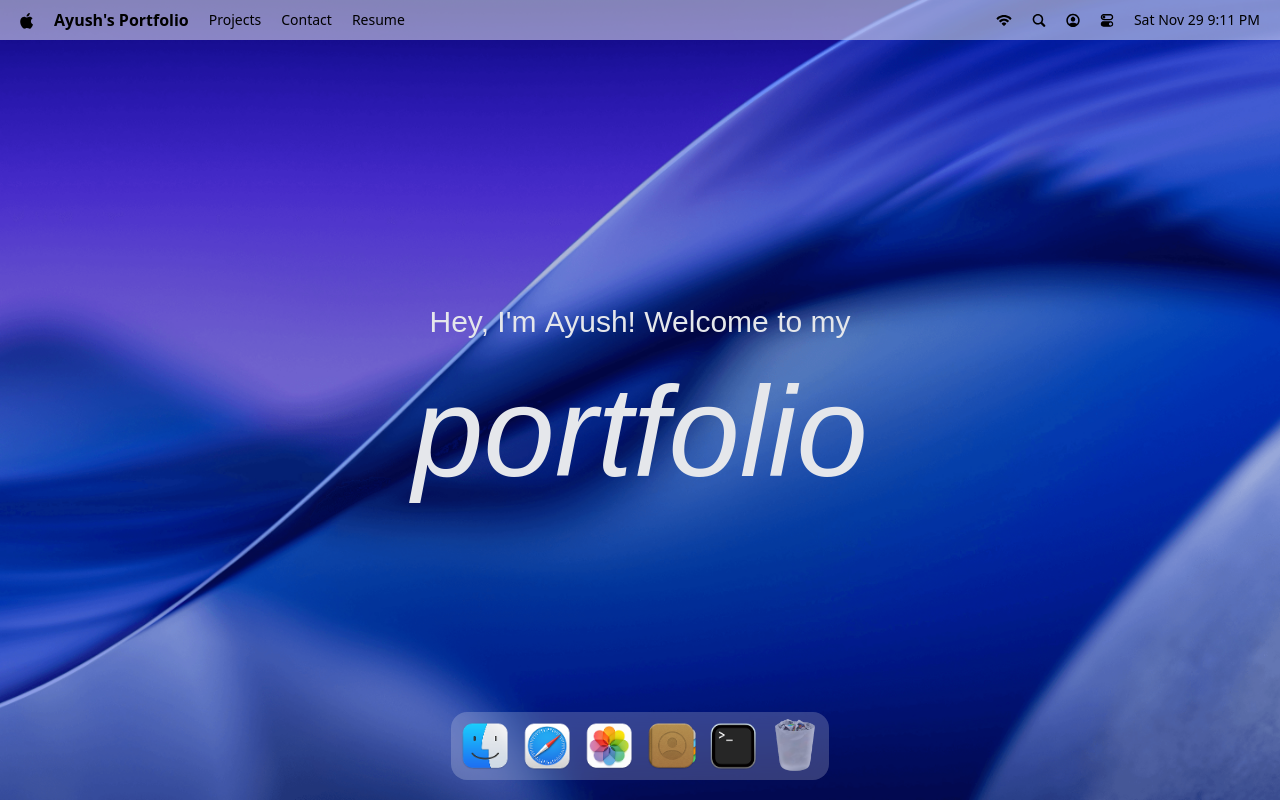
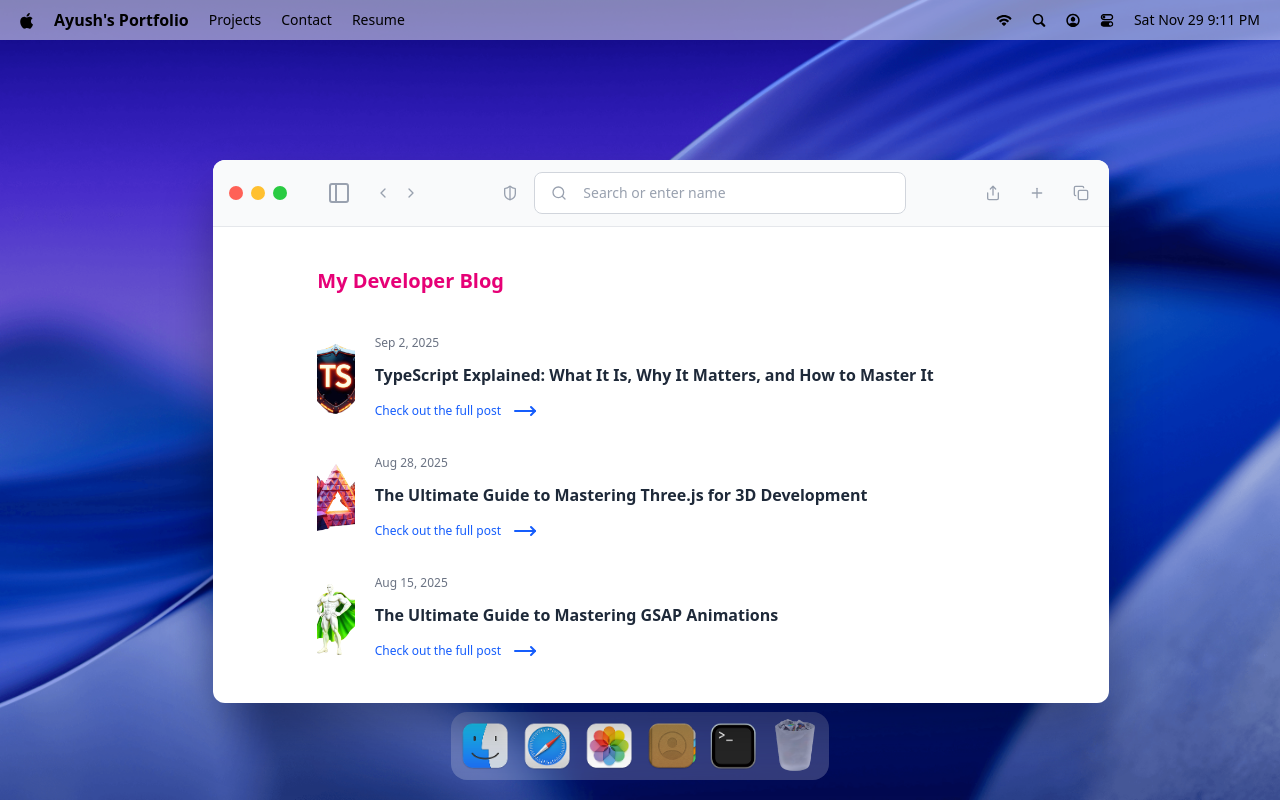
Before and after one commit to aayush-webdev/Mac_OS-Portfolio, a React (Vite) app: page / in a window 1280 px wide. Both pictures are taken after a click on the button 547 px from the left and 746 px from the top of the page. Built offline with nearby package versions, Linux system fonts and the light colour scheme; a web font is replaced by a local one.

Commit message:
add Safari window component and update imports

```diff
--- a/src/App.jsx
+++ b/src/App.jsx
@@ -2,7 +2,7 @@
 import gsap from 'gsap';
 import React from 'react'
 import Draggable from 'gsap/Draggable';
-import { Terminal } from '#windows/index.js';
+import { Safari, Terminal  } from '#windows/index.js';
 gsap.registerPlugin(Draggable);
 
 const App = () => {
@@ -13,6 +13,9 @@
     <Dock />
 
     <Terminal />
+
+    <Safari />
+
    </main>
   )
 }
--- a/src/constants/index.js
+++ b/src/constants/index.js
@@ -102,23 +102,23 @@
 const techStack = [
   {
     category: "Frontend",
-    items: ["React.js", "Next.js", "TypeScript"],
+    items: ["React.js", "GSAP",],
   },
-  {
-    category: "Mobile",
-    items: ["React Native", "Expo"],
-  },
+  // {
+  //   category: "Mobile",
+  //   items: ["React Native", "Expo"],
+  // },
   {
     category: "Styling",
-    items: ["Tailwind CSS", "Sass", "CSS"],
+    items: ["Tailwind CSS", "BS5", "CSS"],
   },
   {
     category: "Backend",
-    items: ["Node.js", "Express", "NestJS", "Hono"],
+    items: ["Node.js", "PHP"],
   },
   {
     category: "Database",
-    items: ["MongoDB", "PostgreSQL"],
+    items: ["MongoDB", "MySQL"],
   },
   {
     category: "Dev Tools",
--- /dev/null
+++ b/src/windows/Safari.jsx
@@ -0,0 +1,69 @@
+import { WindowControls } from "#components";
+import { blogPosts } from "#constants";
+import WindowWrapper from "#hoc/WindowWrapper.jsx";
+import { ChevronLeft, ChevronRight, Copy, MoveRight, PanelLeft, Plus, Search, Share, ShieldHalf, } from "lucide-react";
+
+const SafariComponent = () => {
+  return (
+   <>
+   <div id="window-header">
+    <WindowControls target="safari"/>
+    <PanelLeft className="ml-10"/>
+
+    <div className="flex items-center gap-1 ml-5">
+        <ChevronLeft className="icon" />
+        <ChevronRight className="icon" />
+    </div>
+
+        <div className="flex-1 flex-center gap-3">
+            <ShieldHalf className="icon"/>
+
+            <div className="search">
+                <Search className="icon"/>
+
+                <input
+                type="text"
+                placeholder="Search or enter name "
+                className="flex-1"
+                 />
+
+            </div>
+        </div>
+
+        <div className="flex items-center gap-5">
+        <Share className="icon"/>
+        <Plus className="icon"/>
+        <Copy className="icon"/>
+        </div>
+   </div>
+
+    <div className="blog">
+        <h2>My Developer Blog </h2>
+
+        <div className="space-y-8">
+            {blogPosts.map(({id, image, title, date, link }) =>(
+                <div key={id} className="blog-post">
+                    <div className="clo-span-2">
+                    <img src={image} alt={title} />
+                    </div>
+
+                    <div className="content">
+                        <p>{date}</p>
+                        <h3>{title}</h3>
+                        <a href={link} target="_blank" rel="noopener noreferrer">Check out the full post <MoveRight className="icon-hover"/></a>
+                    </div>
+                </div>
+            ))}
+        </div>
+
+    </div>
+
+
+   </>
+  );
+};
+
+const SafariWindow = WindowWrapper(SafariComponent, 'safari');
+
+export const Safari = SafariWindow;
+export default SafariWindow;
--- a/src/windows/index.js
+++ b/src/windows/index.js
@@ -1,3 +1,4 @@
 import { Terminal } from "#windows/Terminal.jsx";
+import {Safari} from "#windows/Safari.jsx";
 
-export { Terminal };
+export { Terminal, Safari };
```
